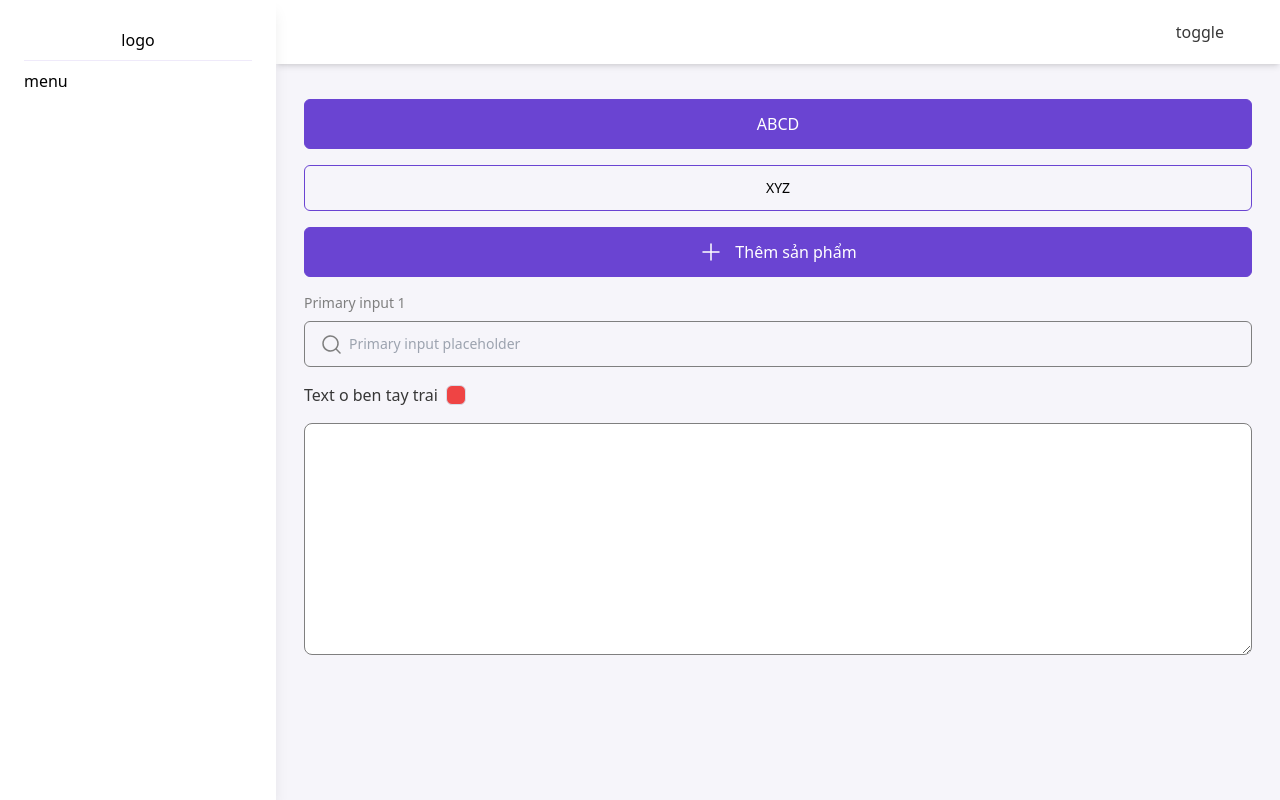
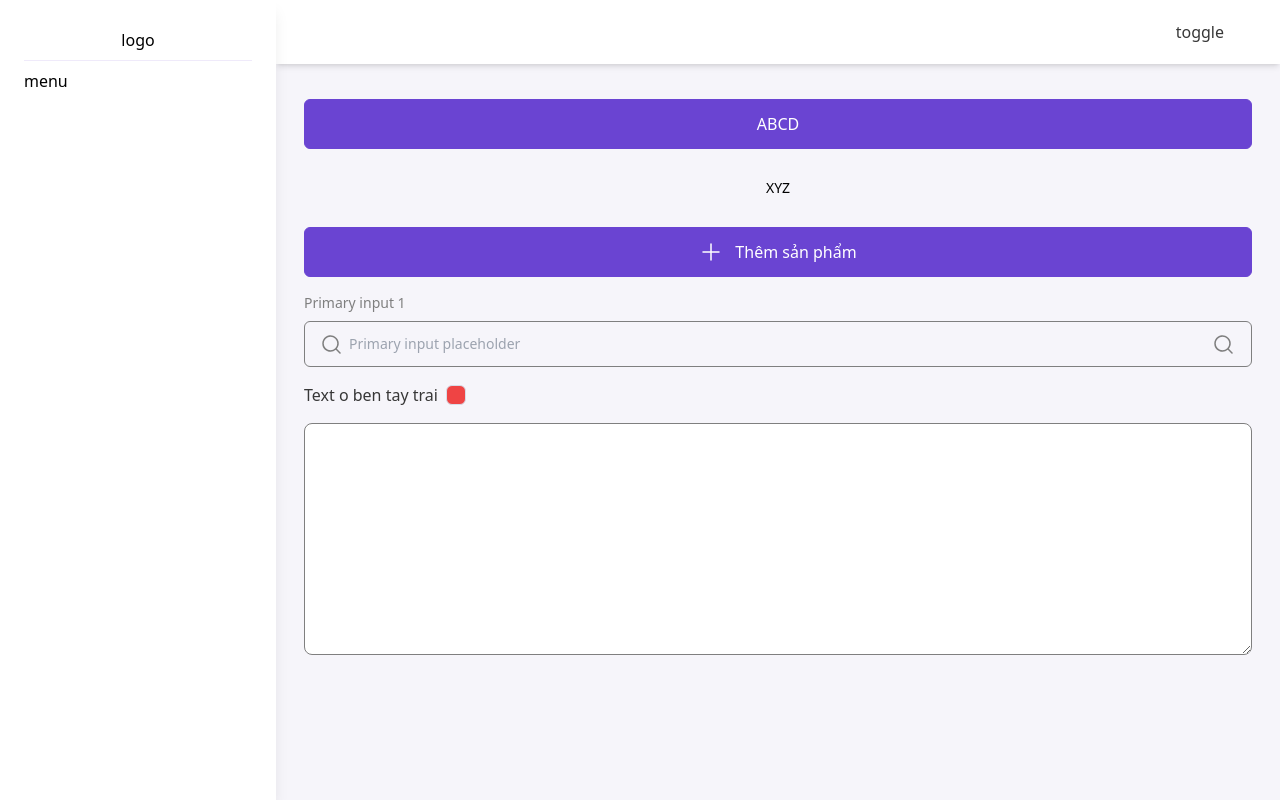
Before and after one commit to ducyb782001/imsd-capstoneproject-fe, a Next.js app: page /testPage in a window 1280 px wide. Built offline with nearby package versions, Linux system fonts and the light colour scheme; what tailwindcss-question-mark would draw is missing.

Commit message:
Change color of secondary btn

```diff
--- a/src/components/SecondaryBtn.tsx
+++ b/src/components/SecondaryBtn.tsx
@@ -12,7 +12,7 @@ function SecondaryBtn({
     <button
       {...props}
       onClick={onClick}
-      className={`w-full rounded-md text-black hover:text-secondary border border-primary text-sm font-medium py-3 px-4 hover:bg-primary hover:text-white active:bg-primaryDark active:border-primaryDark disabled:opacity-50 disabled:cursor-not-allowed smooth-transform flex justify-center items-center gap-3 change-color-svg ${className}`}
+      className={`w-full rounded-md text-black hover:text-secondary border border-primary text-sm font-medium py-3 px-4 hover:bg-primary active:bg-primaryDark active:border-primaryDark disabled:opacity-50 disabled:cursor-not-allowed smooth-transform flex justify-center items-center gap-3 change-color-svg ${className}`}
     >
       {accessoriesLeft && <div className="">{accessoriesLeft}</div>}
       {children}
--- a/src/components/TestPage.tsx
+++ b/src/components/TestPage.tsx
@@ -11,7 +11,9 @@ function TestPage(props) {
   return (
     <div className="flex flex-col gap-4">
       <PrimaryBtn>ABCD</PrimaryBtn>
-      <SecondaryBtn>XYZ</SecondaryBtn>
+      <SecondaryBtn className="border-transparent hover:bg-transparent">
+        XYZ
+      </SecondaryBtn>
       <PrimaryBtn accessoriesLeft={<PlusIcon />} className="w-[200px]">
         Thêm sản phẩm
       </PrimaryBtn>
@@ -19,6 +21,7 @@ function TestPage(props) {
         accessoriesLeft={<SearchIcon />}
         title="Primary input 1"
         placeholder="Primary input placeholder"
+        accessoriesRight={<SearchIcon />}
       />
       <PrimaryInputCheckbox accessoriesLeft={"Text o ben tay trai"} />
       <PrimaryTextArea />
```
